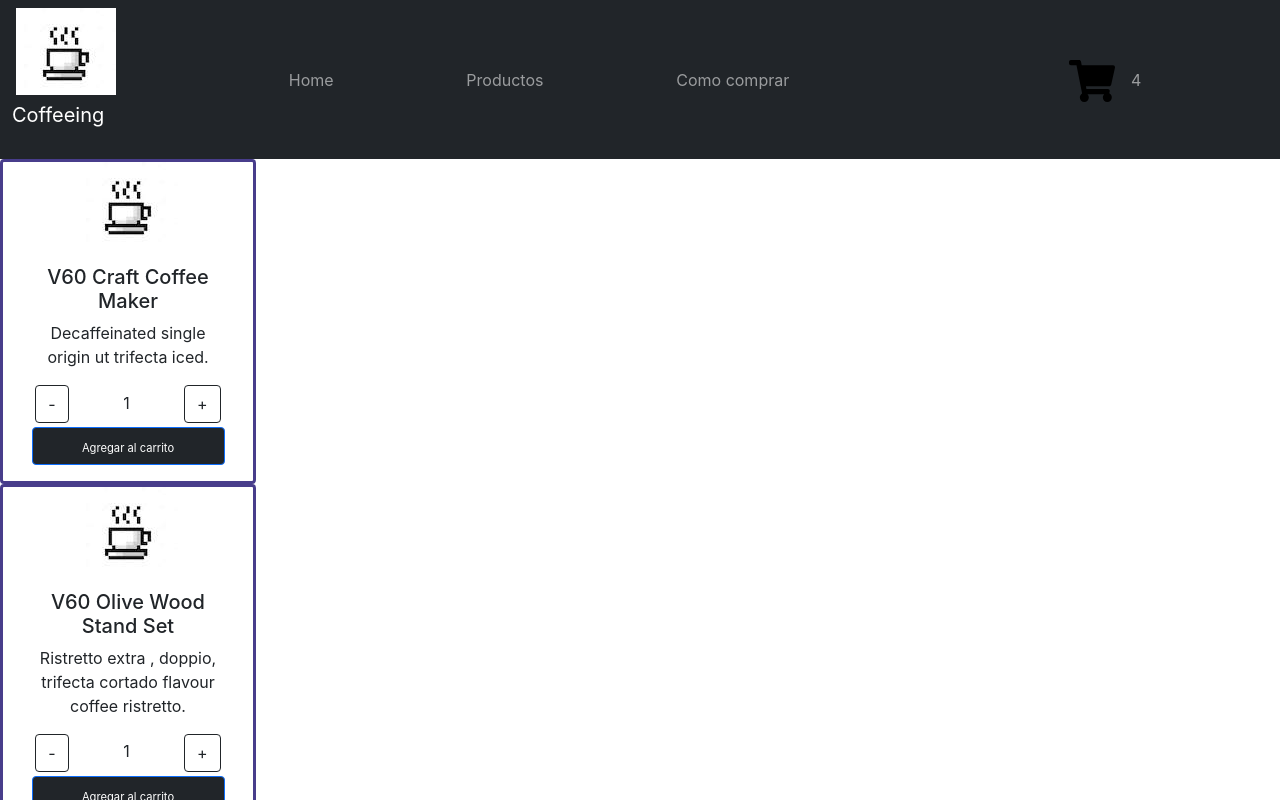
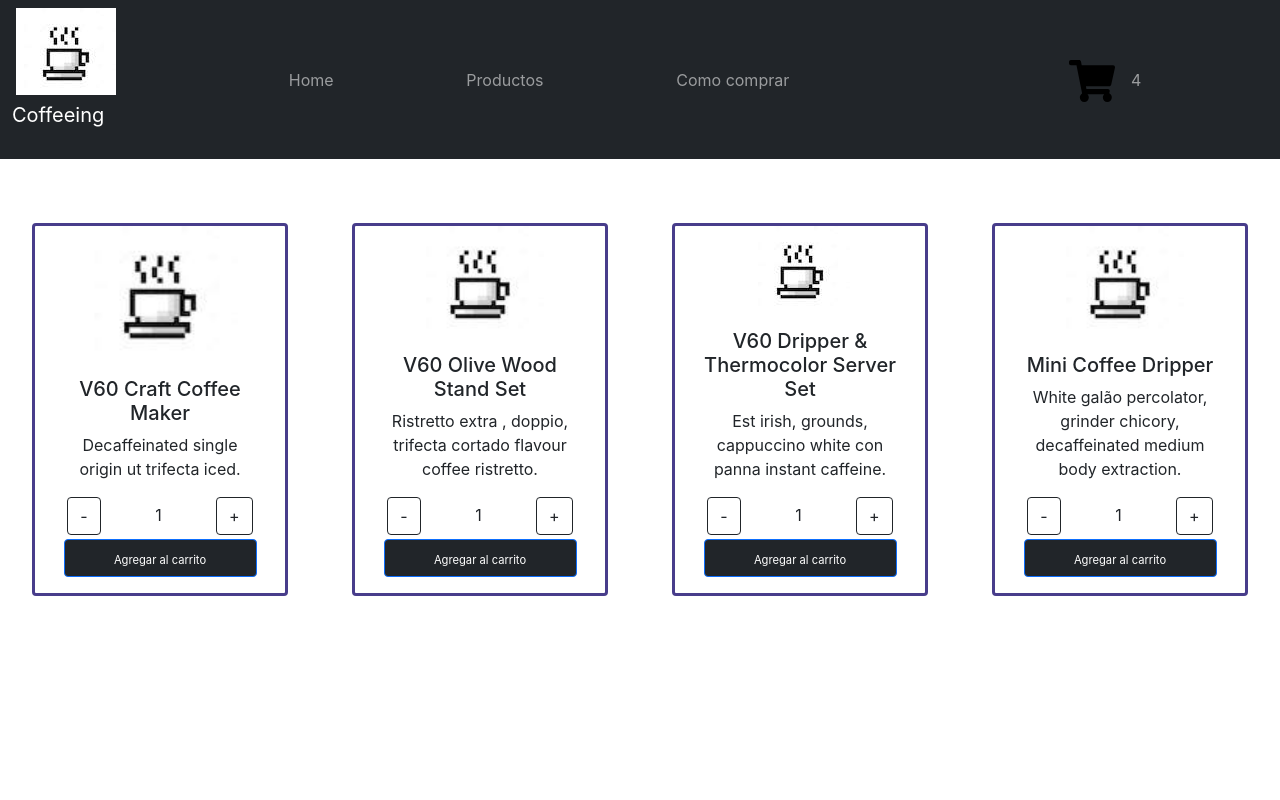
Before and after one commit to Niniatura/marcos-coffee-ecommerce, a React (Create React App) app: page / in a window 1280 px wide. Shown: the top 800 px of the page. Built offline with nearby package versions, Linux system fonts and the light colour scheme.

Commit message:
ItemLisContainer style

```diff
--- a/src/App.css
+++ b/src/App.css
@@ -36,3 +36,10 @@
     transform: rotate(360deg);
   }
 }
+
+.Items{
+  display: flex;
+  justify-content: space-around;
+  flex-wrap: wrap;
+  padding-top: 5%;
+}
--- a/src/App.js
+++ b/src/App.js
@@ -9,8 +9,9 @@ function App() {
   return (
     <div className="App">
       <NavBar />
-      <ItemListContainer />
-
+      <div className="Items">
+        <ItemListContainer />
+      </div>
     </div>
 
     );
--- a/src/components/itemList/ItemList.js
+++ b/src/components/itemList/ItemList.js
@@ -5,7 +5,7 @@ export function ItemList ({products}) {
    return(
        <>
         {data.map((item) => (
-            <Item {...item} />
+            <Item key={item.id} {...item} />
         ))}
     </>
    )
--- /dev/null
+++ b/src/components/itemListContainer/ItemListContainer.css
@@ -0,0 +1,4 @@
+.productos{
+    display: flex;
+    justify-content: space-between;
+}
--- a/src/components/itemListContainer/ItemListContainer.js
+++ b/src/components/itemListContainer/ItemListContainer.js
@@ -1,6 +1,7 @@
 import { useState,useEffect } from "react";
 import ItemList from "../itemList/ItemList.js";
 import data from "../productJson/ProductJSON.js";
+import "./ItemListContainer.css";
 
 export function ItemListContainer(){
     const [products,setProducts]=useState(null);
```
